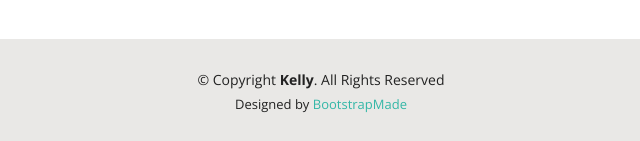
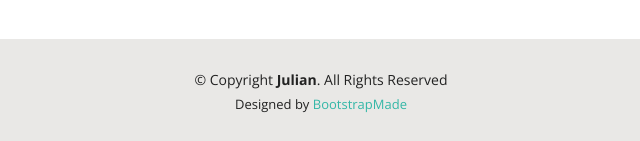
Before and after one commit to ctbjulian/ctbjulian.github.io, a plain HTML site: page about.html in a window 1280 px wide. Shown: the part 1064-1205 px from the top of the page, 319-959 px from the left. Drawn offline with nearby package versions, Linux system fonts and the light colour scheme.

Commit message:
Update about.html

```diff
--- a/about.html
+++ b/about.html
@@ -295,7 +295,7 @@
   <footer id="footer">
     <div class="container">
       <div class="copyright">
-        &copy; Copyright <strong><span>Kelly</span></strong>. All Rights Reserved
+        &copy; Copyright <strong><span>Julian</span></strong>. All Rights Reserved
       </div>
       <div class="credits">
         <!-- All the links in the footer should remain intact. -->
```
